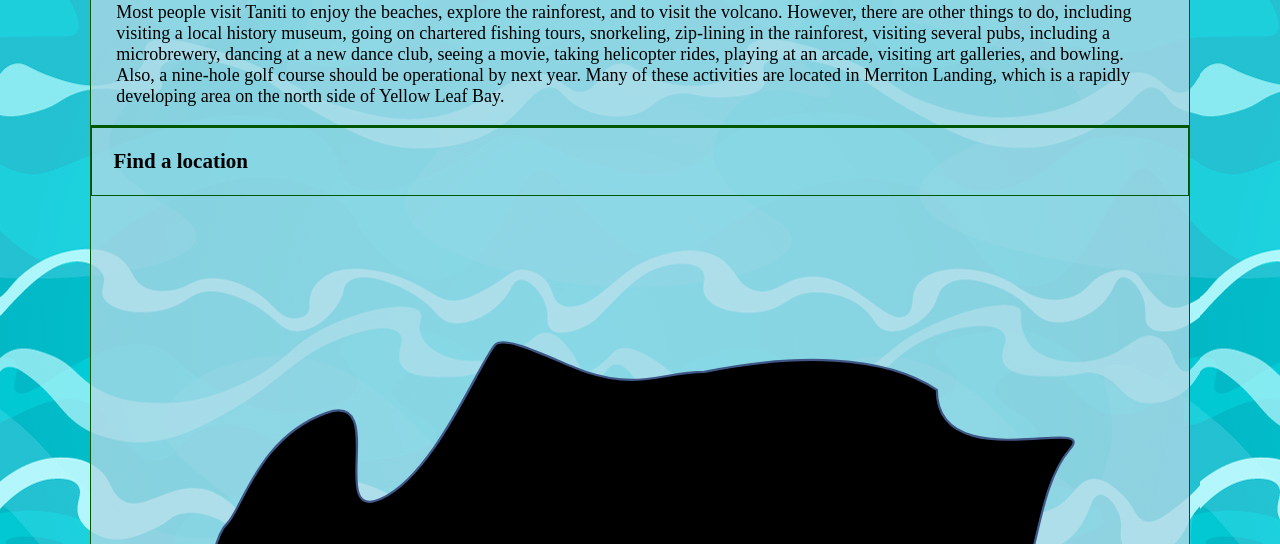
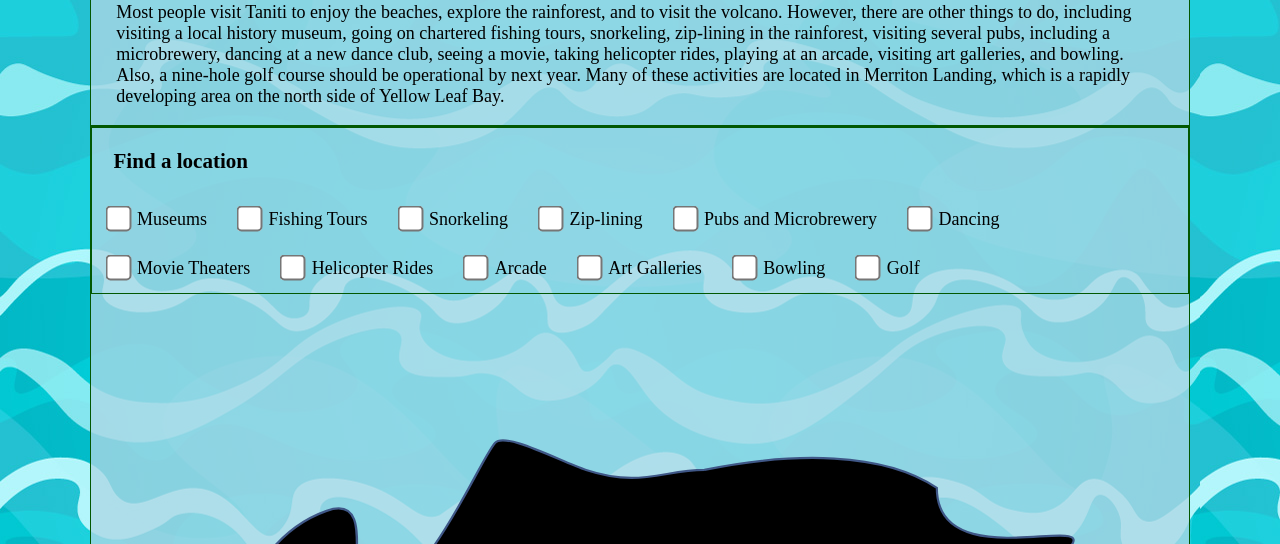
Before and after one commit to kwest319/kwest319.github.io, a plain HTML site: page entertainment.html in a window 1280 px wide. Shown: the part 256-800 px from the top of the page. Drawn offline with Linux system fonts and the light colour scheme.

Commit message:
map tweaks

```diff
--- a/entertainment.html
+++ b/entertainment.html
@@ -31,6 +31,54 @@
         <div class="content map">
             <div class="map-head">
                 <h3>Find a location</h3>
+                <div class="map-option">
+                    <input type="checkbox" id="museum" name="museum"/>
+                    <label for="museum"><span class="check-text">Museums</span></label>
+                </div>
+                <div class="map-option">
+                    <input type="checkbox" id="fishing" name="fishing"/>
+                    <label for="fishing"><span class="check-text">Fishing Tours</span></label>
+                </div>
+                <div class="map-option">
+                    <input type="checkbox" id="snorkel" name="snorkel"/>
+                    <label for="snorkel"><span class="check-text">Snorkeling</span></label>
+                </div>
+                <div class="map-option">
+                    <input type="checkbox" id="zipline" name="zipline"/>
+                    <label for="zipline"><span class="check-text">Zip-lining</span></label>
+                </div>
+                <div class="map-option">
+                    <input type="checkbox" id="pub" name="pub"/>
+                    <label for="pub"><span class="check-text">Pubs and Microbrewery</span></label>
+                </div>
+                <div class="map-option">
+                    <input type="checkbox" id="dance" name="dance"/>
+                    <label for="dance"><span class="check-text">Dancing</span></label>
+                </div>
+                <div class="map-option">
+                    <input type="checkbox" id="movie" name="movie"/>
+                    <label for="movie"><span class="check-text">Movie Theaters</span></label>
+                </div>
+                <div class="map-option">
+                    <input type="checkbox" id="helicopter" name="helicopter"/>
+                    <label for="helicopter"><span class="check-text">Helicopter Rides</span></label>
+                </div>
+                <div class="map-option">
+                    <input type="checkbox" id="arcade" name="arcade"/>
+                    <label for="arcade"><span class="check-text">Arcade</span></label>
+                </div>
+                <div class="map-option">
+                    <input type="checkbox" id="art" name="art"/>
+                    <label for="art"><span class="check-text">Art Galleries</span></label>
+                </div>
+                <div class="map-option">
+                    <input type="checkbox" id="bowling" name="bowling"/>
+                    <label for="bowling"><span class="check-text">Bowling</span></label>
+                </div>
+                <div class="map-option">
+                    <input type="checkbox" id="golf" name="golf"/>
+                    <label for="gold"><span class="check-text">Golf</span></label>
+                </div>
             </div>
             <div class="island-map">
                 <img onclick="mapInteract()" src="images/taniti-map.svg" alt="island map">
```
Also changed, not shown: sightseeing.html (+24 -0 lines).
